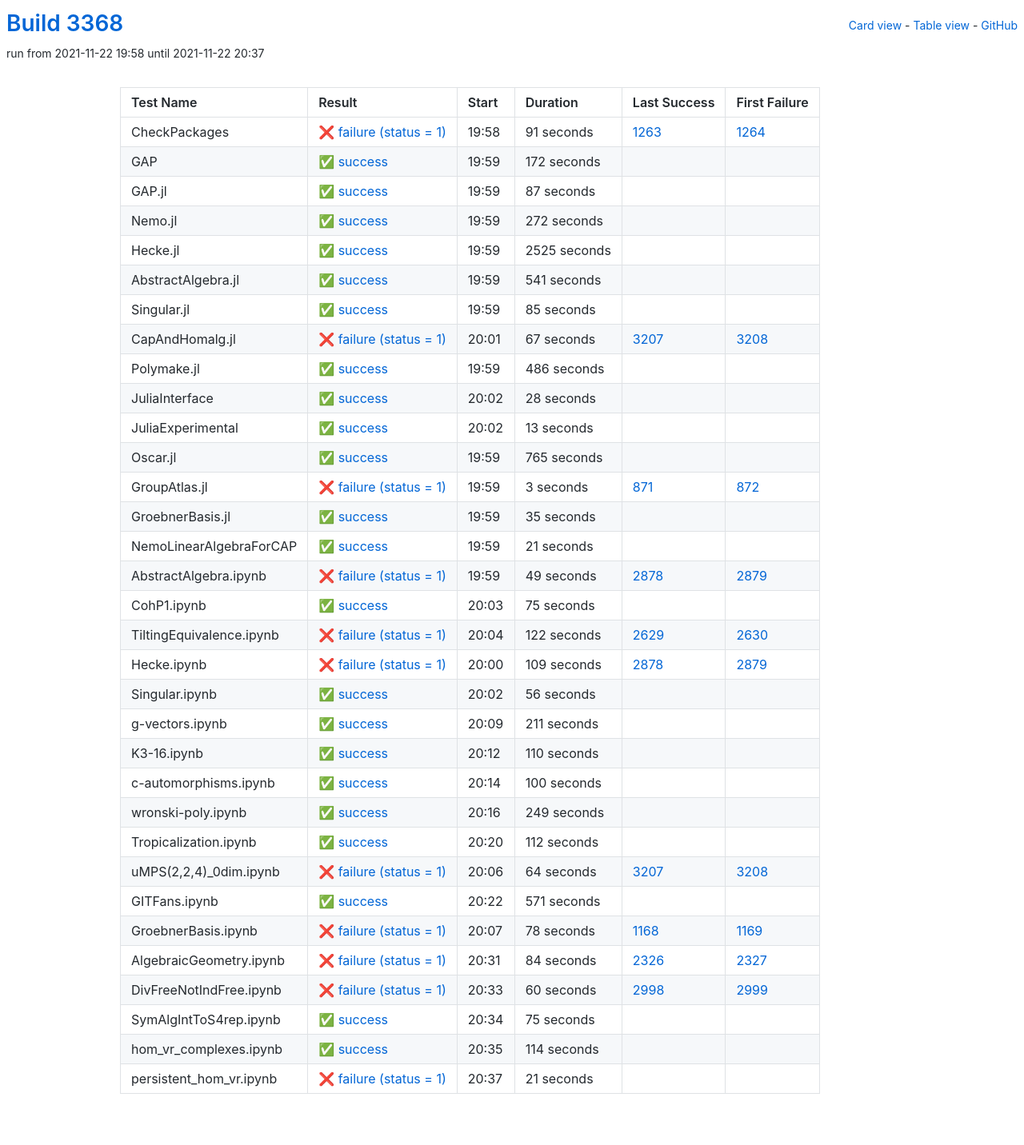
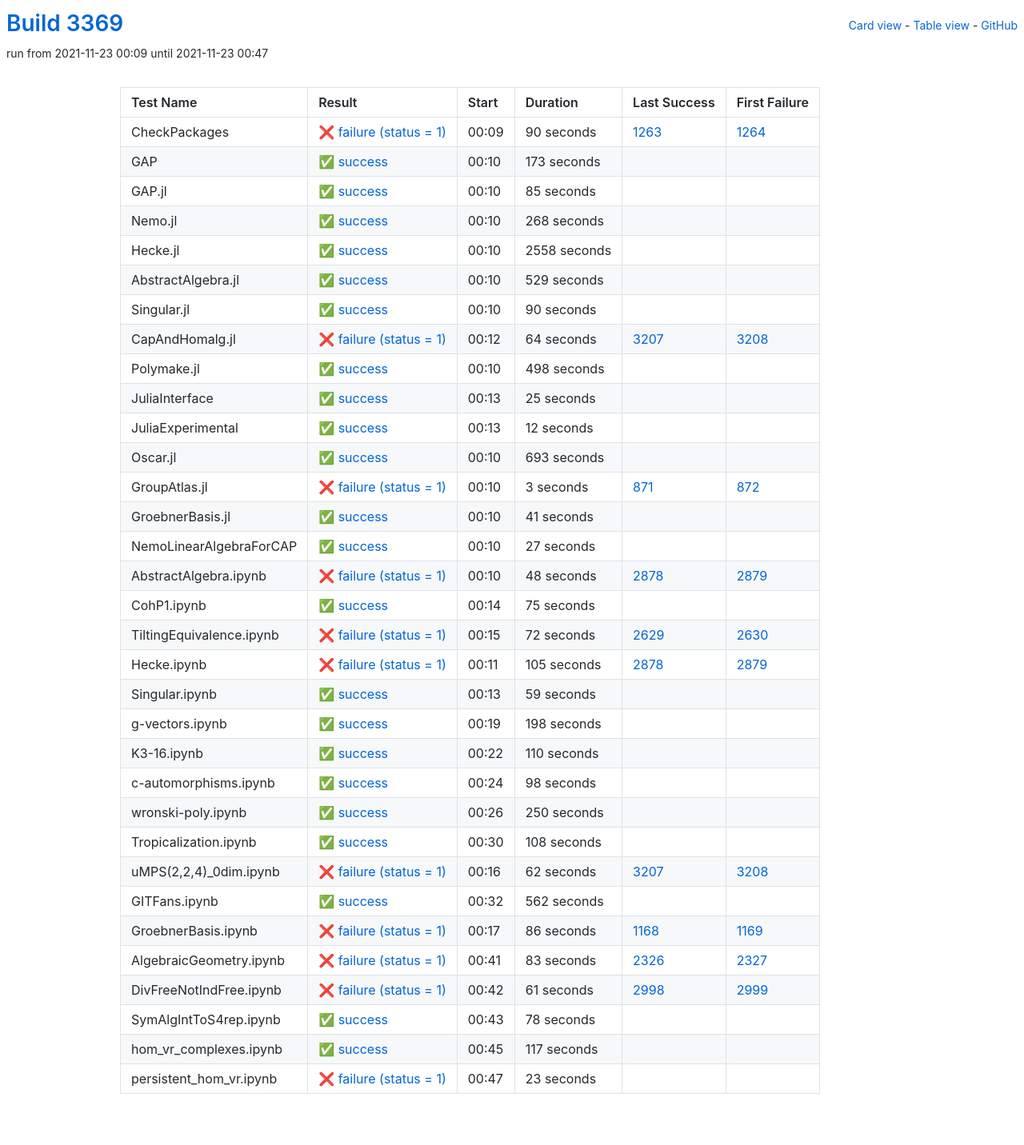
Before and after one commit to oscar-system/oscar-ci-status-stable, a Jekyll site: the page built from table.html, in a window 1280 px wide. Shown: the whole page at 80% size. Built offline with Jekyll 4.4.1, drawn with Linux system fonts in a browser that asks for light colours.

Commit message:
Build #3369

```diff
--- a/_data/ci.yml
+++ b/_data/ci.yml
@@ -1,6 +1,6 @@
 ---
-build: 3368
-build_url: https://oscarci.mathematik.uni-kl.de/job/oscar-stable/3368/
+build: 3369
+build_url: https://oscarci.mathematik.uni-kl.de/job/oscar-stable/3369/
 job: oscar-stable
 organization: oscar-system
 repo: oscar-ci-status-stable
@@ -8,80 +8,32 @@ repourl: https://github.com/oscar-system/oscar-ci-status-stable
 tests:
 - name: CheckPackages
   id: checkpackages
-  log: https://oscarci.mathematik.uni-kl.de/job/oscar-stable/3368/artifact/logs/build-3368/CheckPackages.log
-  start: 2021-11-22 19:58
+  log: https://oscarci.mathematik.uni-kl.de/job/oscar-stable/3369/artifact/logs/build-3369/CheckPackages.log
+  start: 2021-11-23 00:09
   success: false
   exitcode: 1
   status: failure
-  duration: 91
+  duration: 90
   last_success: 1263
   last_success_url: https://oscarci.mathematik.uni-kl.de/job/oscar-stable/1263/
   first_failure: 1264
   first_failure_url: https://oscarci.mathematik.uni-kl.de/job/oscar-stable/1264/
 - name: GAP
   id: gap
-  log: https://oscarci.mathematik.uni-kl.de/job/oscar-stable/3368/artifact/logs/build-3368/GAP.log
-  start: 2021-11-22 19:59
+  log: https://oscarci.mathematik.uni-kl.de/job/oscar-stable/3369/artifact/logs/build-3369/GAP.log
+  start: 2021-11-23 00:10
   success: true
   exitcode: 0
   status: success
-  duration: 172
+  duration: 173
   last_success: false
   last_success_url:
   first_failure: false
   first_failure_url:
 - name: GAP.jl
   id: gap-jl
-  log: https://oscarci.mathematik.uni-kl.de/job/oscar-stable/3368/artifact/logs/build-3368/GAP.jl.log
-  start: 2021-11-22 19:59
-  success: true
-  exitcode: 0
-  status: success
-  duration: 87
-  last_success: false
-  last_success_url:
-  first_failure: false
-  first_failure_url:
-- name: Nemo.jl
-  id: nemo-jl
-  log: https://oscarci.mathematik.uni-kl.de/job/oscar-stable/3368/artifact/logs/build-3368/Nemo.jl.log
-  start: 2021-11-22 19:59
-  success: true
-  exitcode: 0
-  status: success
-  duration: 272
-  last_success: false
-  last_success_url:
-  first_failure: false
-  first_failure_url:
-- name: Hecke.jl
-  id: hecke-jl
-  log: https://oscarci.mathematik.uni-kl.de/job/oscar-stable/3368/artifact/logs/build-3368/Hecke.jl.log
-  start: 2021-11-22 19:59
-  success: true
-  exitcode: 0
-  status: success
-  duration: 2525
-  last_success: false
-  last_success_url:
-  first_failure: false
-  first_failure_url:
-- name: AbstractAlgebra.jl
-  id: abstractalgebra-jl
-  log: https://oscarci.mathematik.uni-kl.de/job/oscar-stable/3368/artifact/logs/build-3368/AbstractAlgebra.jl.log
-  start: 2021-11-22 19:59
-  success: true
-  exitcode: 0
-  status: success
-  duration: 541
-  last_success: false
-  last_success_url:
-  first_failure: false
-  first_failure_url:
-- name: Singular.jl
-  id: singular-jl
-  log: https://oscarci.mathematik.uni-kl.de/job/oscar-stable/3368/artifact/logs/build-3368/Singular.jl.log
-  start: 2021-11-22 19:59
+  log: https://oscarci.mathematik.uni-kl.de/job/oscar-stable/3369/artifact/logs/build-3369/GAP.jl.log
+  start: 2021-11-23 00:10
   success: true
   exitcode: 0
   status: success
@@ -90,70 +42,118 @@ tests:
   last_success_url:
   first_failure: false
   first_failure_url:
+- name: Nemo.jl
+  id: nemo-jl
+  log: https://oscarci.mathematik.uni-kl.de/job/oscar-stable/3369/artifact/logs/build-3369/Nemo.jl.log
+  start: 2021-11-23 00:10
+  success: true
+  exitcode: 0
+  status: success
+  duration: 268
+  last_success: false
+  last_success_url:
+  first_failure: false
+  first_failure_url:
+- name: Hecke.jl
+  id: hecke-jl
+  log: https://oscarci.mathematik.uni-kl.de/job/oscar-stable/3369/artifact/logs/build-3369/Hecke.jl.log
+  start: 2021-11-23 00:10
+  success: true
+  exitcode: 0
+  status: success
+  duration: 2558
+  last_success: false
+  last_success_url:
+  first_failure: false
+  first_failure_url:
+- name: AbstractAlgebra.jl
+  id: abstractalgebra-jl
+  log: https://oscarci.mathematik.uni-kl.de/job/oscar-stable/3369/artifact/logs/build-3369/AbstractAlgebra.jl.log
+  start: 2021-11-23 00:10
+  success: true
+  exitcode: 0
+  status: success
+  duration: 529
+  last_success: false
+  last_success_url:
+  first_failure: false
+  first_failure_url:
+- name: Singular.jl
+  id: singular-jl
+  log: https://oscarci.mathematik.uni-kl.de/job/oscar-stable/3369/artifact/logs/build-3369/Singular.jl.log
+  start: 2021-11-23 00:10
+  success: true
+  exitcode: 0
+  status: success
+  duration: 90
+  last_success: false
+  last_success_url:
+  first_failure: false
+  first_failure_url:
 - name: CapAndHomalg.jl
   id: capandhomalg-jl
-  log: https://oscarci.mathematik.uni-kl.de/job/oscar-stable/3368/artifact/logs/build-3368/CapAndHomalg.jl.log
-  start: 2021-11-22 20:01
+  log: https://oscarci.mathematik.uni-kl.de/job/oscar-stable/3369/artifact/logs/build-3369/CapAndHomalg.jl.log
+  start: 2021-11-23 00:12
   success: false
   exitcode: 1
   status: failure
-  duration: 67
+  duration: 64
   last_success: 3207
   last_success_url: https://oscarci.mathematik.uni-kl.de/job/oscar-stable/3207/
   first_failure: 3208
   first_failure_url: https://oscarci.mathematik.uni-kl.de/job/oscar-stable/3208/
 - name: Polymake.jl
   id: polymake-jl
-  log: https://oscarci.mathematik.uni-kl.de/job/oscar-stable/3368/artifact/logs/build-3368/Polymake.jl.log
-  start: 2021-11-22 19:59
+  log: https://oscarci.mathematik.uni-kl.de/job/oscar-stable/3369/artifact/logs/build-3369/Polymake.jl.log
+  start: 2021-11-23 00:10
   success: true
   exitcode: 0
   status: success
-  duration: 486
+  duration: 498
   last_success: false
   last_success_url:
   first_failure: false
   first_failure_url:
 - name: JuliaInterface
   id: juliainterface
-  log: https://oscarci.mathematik.uni-kl.de/job/oscar-stable/3368/artifact/logs/build-3368/JuliaInterface.log
-  start: 2021-11-22 20:02
+  log: https://oscarci.mathematik.uni-kl.de/job/oscar-stable/3369/artifact/logs/build-3369/JuliaInterface.log
+  start: 2021-11-23 00:13
   success: true
   exitcode: 0
   status: success
-  duration: 28
+  duration: 25
   last_success: false
   last_success_url:
   first_failure: false
   first_failure_url:
 - name: JuliaExperimental
   id: juliaexperimental
-  log: https://oscarci.mathematik.uni-kl.de/job/oscar-stable/3368/artifact/logs/build-3368/JuliaExperimental.log
-  start: 2021-11-22 20:02
+  log: https://oscarci.mathematik.uni-kl.de/job/oscar-stable/3369/artifact/logs/build-3369/JuliaExperimental.log
+  start: 2021-11-23 00:13
   success: true
   exitcode: 0
   status: success
-  duration: 13
+  duration: 12
   last_success: false
   last_success_url:
   first_failure: false
   first_failure_url:
 - name: Oscar.jl
   id: oscar-jl
-  log: https://oscarci.mathematik.uni-kl.de/job/oscar-stable/3368/artifact/logs/build-3368/Oscar.jl.log
-  start: 2021-11-22 19:59
+  log: https://oscarci.mathematik.uni-kl.de/job/oscar-stable/3369/artifact/logs/build-3369/Oscar.jl.log
+  start: 2021-11-23 00:10
   success: true
   exitcode: 0
   status: success
-  duration: 765
+  duration: 693
   last_success: false
   last_success_url:
   first_failure: false
   first_failure_url:
 - name: GroupAtlas.jl
   id: groupatlas-jl
-  log: https://oscarci.mathematik.uni-kl.de/job/oscar-stable/3368/artifact/logs/build-3368/GroupAtlas.jl.log
-  start: 2021-11-22 19:59
+  log: https://oscarci.mathematik.uni-kl.de/job/oscar-stable/3369/artifact/logs/build-3369/GroupAtlas.jl.log
+  start: 2021-11-23 00:10
   success: false
   exitcode: 1
   status: failure
@@ -164,44 +164,44 @@ tests:
   first_failure_url: https://oscarci.mathematik.uni-kl.de/job/oscar-stable/872/
 - name: GroebnerBasis.jl
   id: groebnerbasis-jl
-  log: https://oscarci.mathematik.uni-kl.de/job/oscar-stable/3368/artifact/logs/build-3368/GroebnerBasis.jl.log
-  start: 2021-11-22 19:59
+  log: https://oscarci.mathematik.uni-kl.de/job/oscar-stable/3369/artifact/logs/build-3369/GroebnerBasis.jl.log
+  start: 2021-11-23 00:10
   success: true
   exitcode: 0
   status: success
-  duration: 35
+  duration: 41
   last_success: false
   last_success_url:
   first_failure: false
   first_failure_url:
 - name: NemoLinearAlgebraForCAP
   id: nemolinearalgebraforcap
-  log: https://oscarci.mathematik.uni-kl.de/job/oscar-stable/3368/artifact/logs/build-3368/NemoLinearAlgebraForCAP.log
-  start: 2021-11-22 19:59
+  log: https://oscarci.mathematik.uni-kl.de/job/oscar-stable/3369/artifact/logs/build-3369/NemoLinearAlgebraForCAP.log
+  start: 2021-11-23 00:10
   success: true
   exitcode: 0
   status: success
-  duration: 21
+  duration: 27
   last_success: false
   last_success_url:
   first_failure: false
   first_failure_url:
 - name: AbstractAlgebra.ipynb
   id: abstractalgebra-ipynb
-  log: https://oscarci.mathematik.uni-kl.de/job/oscar-stable/3368/artifact/logs/build-3368/AbstractAlgebra.ipynb.log
-  start: 2021-11-22 19:59
+  log: https://oscarci.mathematik.uni-kl.de/job/oscar-stable/3369/artifact/logs/build-3369/AbstractAlgebra.ipynb.log
+  start: 2021-11-23 00:10
   success: false
   exitcode: 1
   status: failure
-  duration: 49
+  duration: 48
   last_success: 2878
   last_success_url: https://oscarci.mathematik.uni-kl.de/job/oscar-stable/2878/
   first_failure: 2879
   first_failure_url: https://oscarci.mathematik.uni-kl.de/job/oscar-stable/2879/
 - name: CohP1.ipynb
   id: cohp1-ipynb
-  log: https://oscarci.mathematik.uni-kl.de/job/oscar-stable/3368/artifact/logs/build-3368/CohP1.ipynb.log
-  start: 2021-11-22 20:03
+  log: https://oscarci.mathematik.uni-kl.de/job/oscar-stable/3369/artifact/logs/build-3369/CohP1.ipynb.log
+  start: 2021-11-23 00:14
   success: true
   exitcode: 0
   status: success
@@ -212,56 +212,56 @@ tests:
   first_failure_url:
 - name: TiltingEquivalence.ipynb
   id: tiltingequivalence-ipynb
-  log: https://oscarci.mathematik.uni-kl.de/job/oscar-stable/3368/artifact/logs/build-3368/TiltingEquivalence.ipynb.log
-  start: 2021-11-22 20:04
+  log: https://oscarci.mathematik.uni-kl.de/job/oscar-stable/3369/artifact/logs/build-3369/TiltingEquivalence.ipynb.log
+  start: 2021-11-23 00:15
   success: false
   exitcode: 1
   status: failure
-  duration: 122
+  duration: 72
   last_success: 2629
   last_success_url: https://oscarci.mathematik.uni-kl.de/job/oscar-stable/2629/
   first_failure: 2630
   first_failure_url: https://oscarci.mathematik.uni-kl.de/job/oscar-stable/2630/
 - name: Hecke.ipynb
   id: hecke-ipynb
-  log: https://oscarci.mathematik.uni-kl.de/job/oscar-stable/3368/artifact/logs/build-3368/Hecke.ipynb.log
-  start: 2021-11-22 20:00
+  log: https://oscarci.mathematik.uni-kl.de/job/oscar-stable/3369/artifact/logs/build-3369/Hecke.ipynb.log
+  start: 2021-11-23 00:11
   success: false
   exitcode: 1
   status: failure
-  duration: 109
+  duration: 105
   last_success: 2878
   last_success_url: https://oscarci.mathematik.uni-kl.de/job/oscar-stable/2878/
   first_failure: 2879
   first_failure_url: https://oscarci.mathematik.uni-kl.de/job/oscar-stable/2879/
 - name: Singular.ipynb
   id: singular-ipynb
-  log: https://oscarci.mathematik.uni-kl.de/job/oscar-stable/3368/artifact/logs/build-3368/Singular.ipynb.log
-  start: 2021-11-22 20:02
+  log: https://oscarci.mathematik.uni-kl.de/job/oscar-stable/3369/artifact/logs/build-3369/Singular.ipynb.log
+  start: 2021-11-23 00:13
   success: true
   exitcode: 0
   status: success
-  duration: 56
+  duration: 59
   last_success: false
   last_success_url:
   first_failure: false
   first_failure_url:
 - name: g-vectors.ipynb
   id: g-vectors-ipynb
-  log: https://oscarci.mathematik.uni-kl.de/job/oscar-stable/3368/artifact/logs/build-3368/g-vectors.ipynb.log
-  start: 2021-11-22 20:09
+  log: https://oscarci.mathematik.uni-kl.de/job/oscar-stable/3369/artifact/logs/build-3369/g-vectors.ipynb.log
+  start: 2021-11-23 00:19
   success: true
   exitcode: 0
   status: success
-  duration: 211
+  duration: 198
   last_success: false
   last_success_url:
   first_failure: false
   first_failure_url:
 - name: K3-16.ipynb
   id: k3-16-ipynb
-  log: https://oscarci.mathematik.uni-kl.de/job/oscar-stable/3368/artifact/logs/build-3368/K3-16.ipynb.log
-  start: 2021-11-22 20:12
+  log: https://oscarci.mathematik.uni-kl.de/job/oscar-stable/3369/artifact/logs/build-3369/K3-16.ipynb.log
+  start: 2021-11-23 00:22
   success: true
   exitcode: 0
   status: success
@@ -272,132 +272,132 @@ tests:
   first_failure_url:
 - name: c-automorphisms.ipynb
   id: c-automorphisms-ipynb
-  log: https://oscarci.mathematik.uni-kl.de/job/oscar-stable/3368/artifact/logs/build-3368/c-automorphisms.ipynb.log
-  start: 2021-11-22 20:14
+  log: https://oscarci.mathematik.uni-kl.de/job/oscar-stable/3369/artifact/logs/build-3369/c-automorphisms.ipynb.log
+  start: 2021-11-23 00:24
   success: true
   exitcode: 0
   status: success
-  duration: 100
+  duration: 98
   last_success: false
   last_success_url:
   first_failure: false
   first_failure_url:
 - name: wronski-poly.ipynb
   id: wronski-poly-ipynb
-  log: https://oscarci.mathematik.uni-kl.de/job/oscar-stable/3368/artifact/logs/build-3368/wronski-poly.ipynb.log
-  start: 2021-11-22 20:16
+  log: https://oscarci.mathematik.uni-kl.de/job/oscar-stable/3369/artifact/logs/build-3369/wronski-poly.ipynb.log
+  start: 2021-11-23 00:26
   success: true
   exitcode: 0
   status: success
-  duration: 249
+  duration: 250
   last_success: false
   last_success_url:
   first_failure: false
   first_failure_url:
 - name: Tropicalization.ipynb
   id: tropicalization-ipynb
-  log: https://oscarci.mathematik.uni-kl.de/job/oscar-stable/3368/artifact/logs/build-3368/Tropicalization.ipynb.log
-  start: 2021-11-22 20:20
+  log: https://oscarci.mathematik.uni-kl.de/job/oscar-stable/3369/artifact/logs/build-3369/Tropicalization.ipynb.log
+  start: 2021-11-23 00:30
   success: true
   exitcode: 0
   status: success
-  duration: 112
+  duration: 108
   last_success: false
   last_success_url:
   first_failure: false
   first_failure_url:
 - name: uMPS(2,2,4)_0dim.ipynb
   id: umps-2-2-4-0dim-ipynb
-  log: https://oscarci.mathematik.uni-kl.de/job/oscar-stable/3368/artifact/logs/build-3368/uMPS-2-2-4-_0dim.ipynb.log
-  start: 2021-11-22 20:06
+  log: https://oscarci.mathematik.uni-kl.de/job/oscar-stable/3369/artifact/logs/build-3369/uMPS-2-2-4-_0dim.ipynb.log
+  start: 2021-11-23 00:16
   success: false
   exitcode: 1
   status: failure
-  duration: 64
+  duration: 62
   last_success: 3207
   last_success_url: https://oscarci.mathematik.uni-kl.de/job/oscar-stable/3207/
   first_failure: 3208
   first_failure_url: https://oscarci.mathematik.uni-kl.de/job/oscar-stable/3208/
 - name: GITFans.ipynb
   id: gitfans-ipynb
-  log: https://oscarci.mathematik.uni-kl.de/job/oscar-stable/3368/artifact/logs/build-3368/GITFans.ipynb.log
-  start: 2021-11-22 20:22
+  log: https://oscarci.mathematik.uni-kl.de/job/oscar-stable/3369/artifact/logs/build-3369/GITFans.ipynb.log
+  start: 2021-11-23 00:32
   success: true
   exitcode: 0
   status: success
-  duration: 571
+  duration: 562
   last_success: false
   last_success_url:
   first_failure: false
   first_failure_url:
 - name: GroebnerBasis.ipynb
   id: groebnerbasis-ipynb
-  log: https://oscarci.mathematik.uni-kl.de/job/oscar-stable/3368/artifact/logs/build-3368/GroebnerBasis.ipynb.log
-  start: 2021-11-22 20:07
+  log: https://oscarci.mathematik.uni-kl.de/job/oscar-stable/3369/artifact/logs/build-3369/GroebnerBasis.ipynb.log
+  start: 2021-11-23 00:17
   success: false
   exitcode: 1
   status: failure
-  duration: 78
+  duration: 86
   last_success: 1168
   last_success_url: https://oscarci.mathematik.uni-kl.de/job/oscar-stable/1168/
   first_failure: 1169
   first_failure_url: https://oscarci.mathematik.uni-kl.de/job/oscar-stable/1169/
 - name: AlgebraicGeometry.ipynb
   id: algebraicgeometry-ipynb
-  log: https://oscarci.mathematik.uni-kl.de/job/oscar-stable/3368/artifact/logs/build-3368/AlgebraicGeometry.ipynb.log
-  start: 2021-11-22 20:31
+  log: https://oscarci.mathematik.uni-kl.de/job/oscar-stable/3369/artifact/logs/build-3369/AlgebraicGeometry.ipynb.log
+  start: 2021-11-23 00:41
   success: false
   exitcode: 1
   status: failure
-  duration: 84
+  duration: 83
   last_success: 2326
   last_success_url: https://oscarci.mathematik.uni-kl.de/job/oscar-stable/2326/
   first_failure: 2327
   first_failure_url: https://oscarci.mathematik.uni-kl.de/job/oscar-stable/2327/
 - name: DivFreeNotIndFree.ipynb
   id: divfreenotindfree-ipynb
-  log: https://oscarci.mathematik.uni-kl.de/job/oscar-stable/3368/artifact/logs/build-3368/DivFreeNotIndFree.ipynb.log
-  start: 2021-11-22 20:33
+  log: https://oscarci.mathematik.uni-kl.de/job/oscar-stable/3369/artifact/logs/build-3369/DivFreeNotIndFree.ipynb.log
+  start: 2021-11-23 00:42
   success: false
   exitcode: 1
   status: failure
-  duration: 60
+  duration: 61
   last_success: 2998
   last_success_url: https://oscarci.mathematik.uni-kl.de/job/oscar-stable/2998/
   first_failure: 2999
   first_failure_url: https://oscarci.mathematik.uni-kl.de/job/oscar-stable/2999/
 - name: SymAlgIntToS4rep.ipynb
   id: symalginttos4rep-ipynb
-  log: https://oscarci.mathematik.uni-kl.de/job/oscar-stable/3368/artifact/logs/build-3368/SymAlgIntToS4rep.ipynb.log
-  start: 2021-11-22 20:34
+  log: https://oscarci.mathematik.uni-kl.de/job/oscar-stable/3369/artifact/logs/build-3369/SymAlgIntToS4rep.ipynb.log
+  start: 2021-11-23 00:43
   success: true
   exitcode: 0
   status: success
-  duration: 75
+  duration: 78
   last_success: false
   last_success_url:
   first_failure: false
   first_failure_url:
 - name: hom_vr_complexes.ipynb
   id: hom-vr-complexes-ipynb
-  log: https://oscarci.mathematik.uni-kl.de/job/oscar-stable/3368/artifact/logs/build-3368/hom_vr_complexes.ipynb.log
-  start: 2021-11-22 20:35
+  log: https://oscarci.mathematik.uni-kl.de/job/oscar-stable/3369/artifact/logs/build-3369/hom_vr_complexes.ipynb.log
+  start: 2021-11-23 00:45
   success: true
   exitcode: 0
   status: success
-  duration: 114
+  duration: 117
   last_success: false
   last_success_url:
   first_failure: false
   first_failure_url:
 - name: persistent_hom_vr.ipynb
   id: persistent-hom-vr-ipynb
-  log: https://oscarci.mathematik.uni-kl.de/job/oscar-stable/3368/artifact/logs/build-3368/persistent_hom_vr.ipynb.log
-  start: 2021-11-22 20:37
+  log: https://oscarci.mathematik.uni-kl.de/job/oscar-stable/3369/artifact/logs/build-3369/persistent_hom_vr.ipynb.log
+  start: 2021-11-23 00:47
   success: false
   exitcode: 1
   status: failure
-  duration: 21
+  duration: 23
   last_success: false
   last_success_url:
   first_failure: false
```
Also changed, not shown: README.md.
